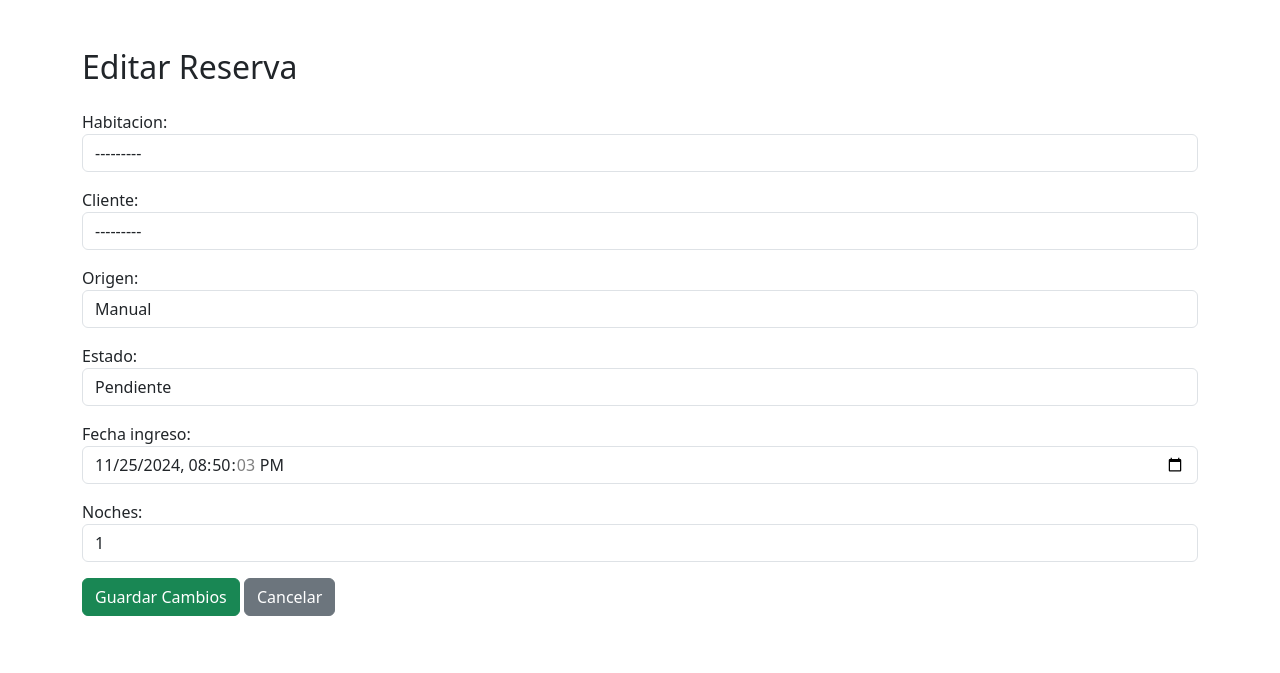
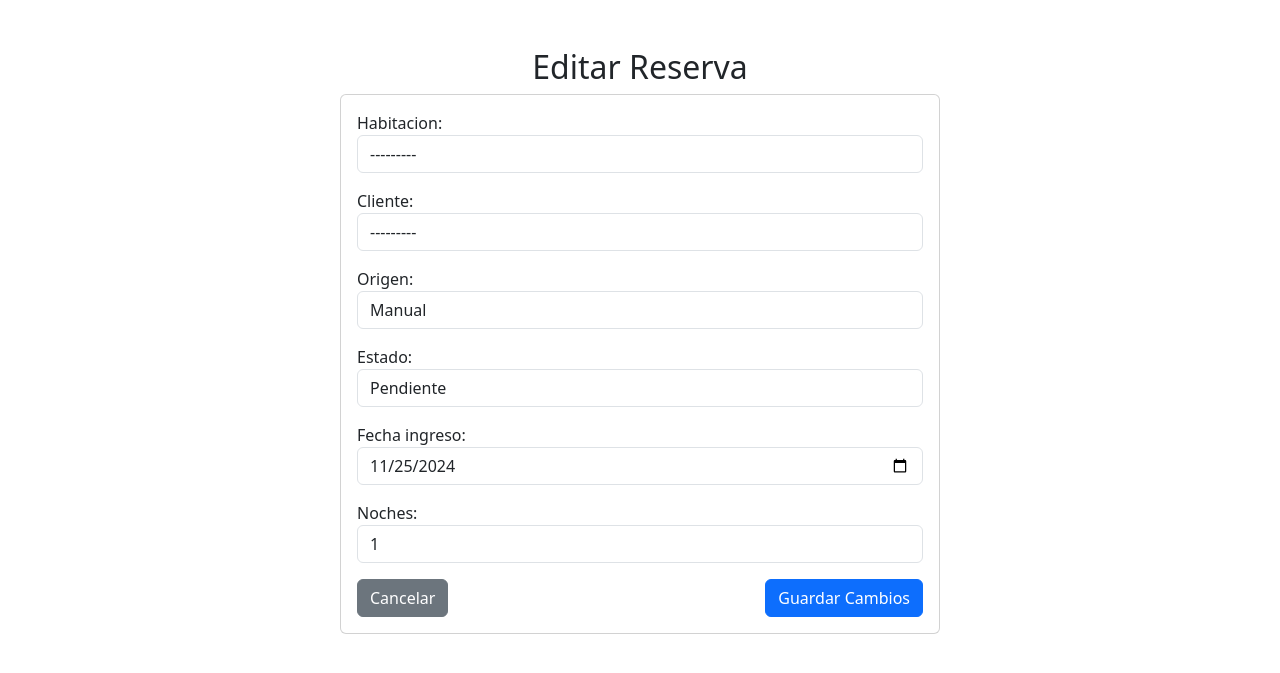
Before and after one commit to KnBalaurx/sistemaHostal-main, a Django app: template templates/gestion/editar_reserva.html in a window 1280 px wide. Shown: the top 673 px of the page. Run offline with Django 3.2, Linux system fonts and the light colour scheme; the template is opened without the code that fills it: values that come from a table or form of the project are taken from there, others are empty.

Commit message:
ajustes finales

```diff
--- a/gestion/forms.py
+++ b/gestion/forms.py
@@ -42,7 +42,7 @@ class ReservaForm(forms.ModelForm):
             'cliente',
             'origen',
             'estado',
-            'fecha_ingreso',  # Agregamos el campo 'fecha_ingreso' al formulario
+            'fecha_ingreso',
             'noches',
         ]
         widgets = {
@@ -50,6 +50,6 @@ class ReservaForm(forms.ModelForm):
             'cliente': forms.Select(attrs={'class': 'form-control'}),
             'origen': forms.Select(attrs={'class': 'form-control'}),
             'estado': forms.Select(attrs={'class': 'form-control'}),
-            'fecha_ingreso': forms.DateTimeInput(attrs={'class': 'form-control', 'type': 'datetime-local'}),  # Widget para fecha_ingreso
+            'fecha_ingreso': forms.DateInput(attrs={'class': 'form-control', 'type': 'date'}),  # Cambia aquí
             'noches': forms.NumberInput(attrs={'class': 'form-control', 'min': 1}),
         }
--- a/gestion/models.py
+++ b/gestion/models.py
@@ -149,7 +149,7 @@ class Reserva(models.Model):
     def clean(self):
         """Método para validar que la fecha de ingreso no sea anterior a la fecha de registro"""
         if self.fecha_ingreso < self.fecha_registro:
-            raise ValidationError('La fecha de ingreso no puede ser anterior a la fecha de registro.')
+            raise ValidationError('La fecha de ingreso no puede ser anterior a la fecha de actual.')
 
     def __str__(self):
         return f"Reserva {self.id} - Habitación {self.habitacion}"
--- a/templates/gestion/editar_reserva.html
+++ b/templates/gestion/editar_reserva.html
@@ -8,16 +8,20 @@
     <script src="https://cdn.jsdelivr.net/npm/bootstrap@5.3.0/dist/js/bootstrap.bundle.min.js"></script>
 </head>
 <body>
-    {% block content %}
     <div class="container mt-5">
-        <h2 class="mb-4">Editar Reserva</h2>
-        <form method="POST">
-            {% csrf_token %}
-            {{ form.as_p }}
-            <button type="submit" class="btn btn-success">Guardar Cambios</button>
-            <a href="{% url 'home' %}" class="btn btn-secondary">Cancelar</a>
-        </form>
+        <h2 class="text-center">Editar Reserva</h2>
+        <div class="card mx-auto" style="max-width: 600px;">
+            <div class="card-body">
+                <form method="POST">
+                    {% csrf_token %}
+                    {{ form.as_p }}
+                    <div class="mt-3 d-flex justify-content-between">
+                        <a href="{% url 'home' %}" class="btn btn-secondary">Cancelar</a>
+                        <button type="submit" class="btn btn-primary">Guardar Cambios</button>
+                    </div>
+                </form>
+            </div>
+        </div>
     </div>
-    {% endblock %}
 </body>
 </html>
```
Also changed, not shown: gestion/views.py (+4 -4 lines).
